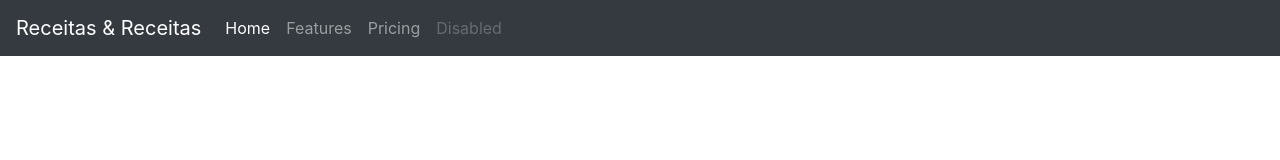
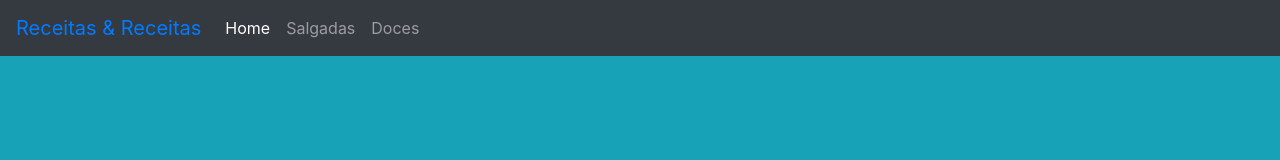
Before and after one commit to JoaoLCasagrande/AulasPWI, a plain HTML site: page Bootstrap/index.html in a window 1280 px wide. Drawn offline with nearby package versions, Linux system fonts and the light colour scheme.

Commit message:
Update index.html

```diff
--- a/Bootstrap/index.html
+++ b/Bootstrap/index.html
@@ -14,18 +14,20 @@
 </head>
 
 
-<body>
+<body class="bg-info">
   <nav class="navbar navbar-expand-lg navbar-dark bg-dark">
-    <a class="navbar-brand" href="#">Receitas & Receitas</a>
+    <a class="navbar-brand text-primary" href="#">Receitas & Receitas</a>
+
     <button class="navbar-toggler" type="button" data-toggle="collapse" data-target="#navbarNavAltMarkup" aria-controls="navbarNavAltMarkup" aria-expanded="false" aria-label="Toggle navigation">
       <span class="navbar-toggler-icon"></span>
     </button>
+
+
     <div class="collapse navbar-collapse" id="navbarNavAltMarkup">
       <div class="navbar-nav">
-        <a class="nav-link active" href="#">Home <span class="sr-only">(current)</span></a>
-        <a class="nav-link" href="#">Features</a>
-        <a class="nav-link" href="#">Pricing</a>
-        <a class="nav-link disabled" href="#" tabindex="-1" aria-disabled="true">Disabled</a>
+        <a class="nav-link active" href="#">Home</a>
+        <a class="nav-link" href="#">Salgadas</a>
+        <a class="nav-link" href="#">Doces</a>
       </div>
     </div>
   </nav>
```
